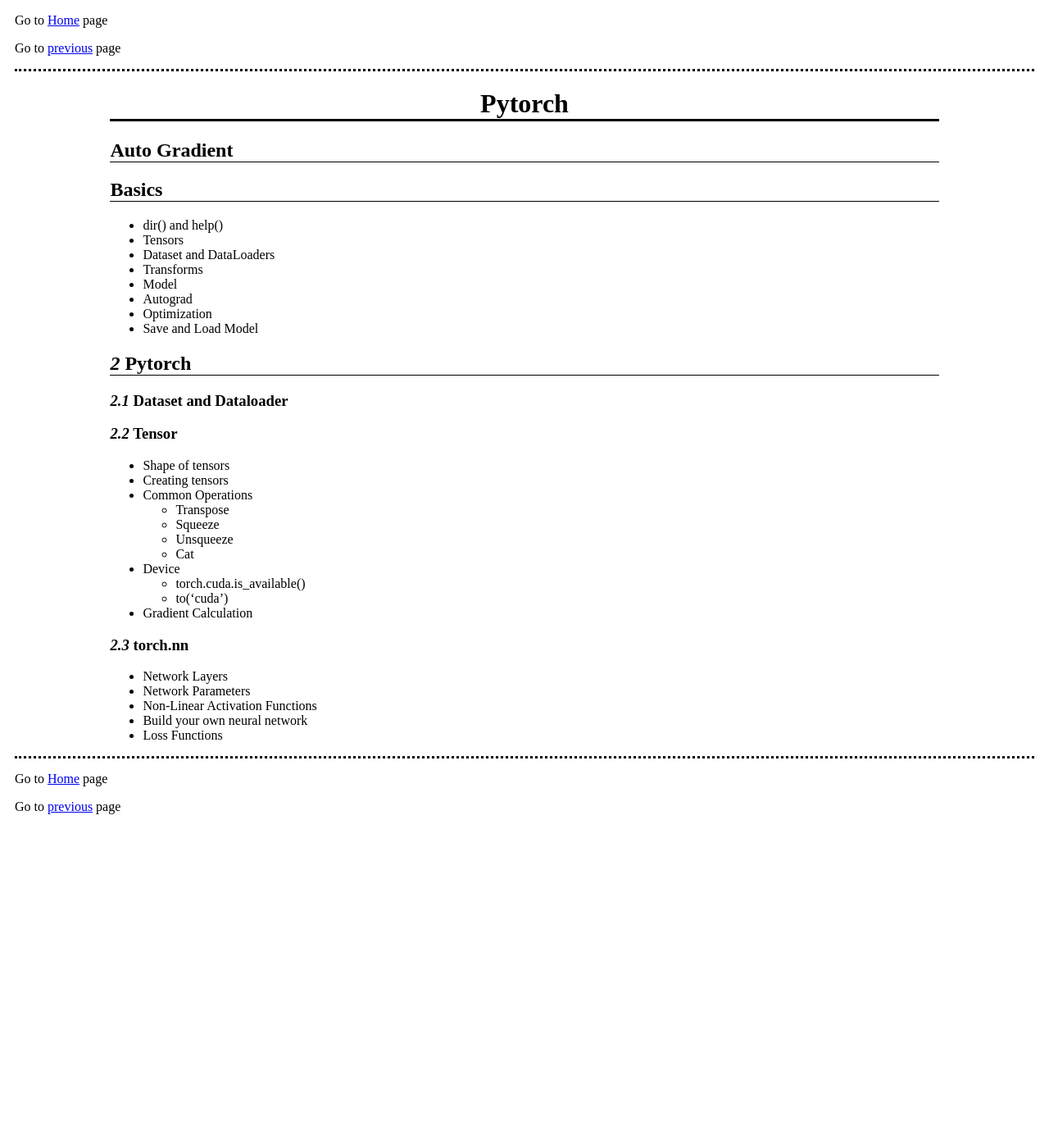
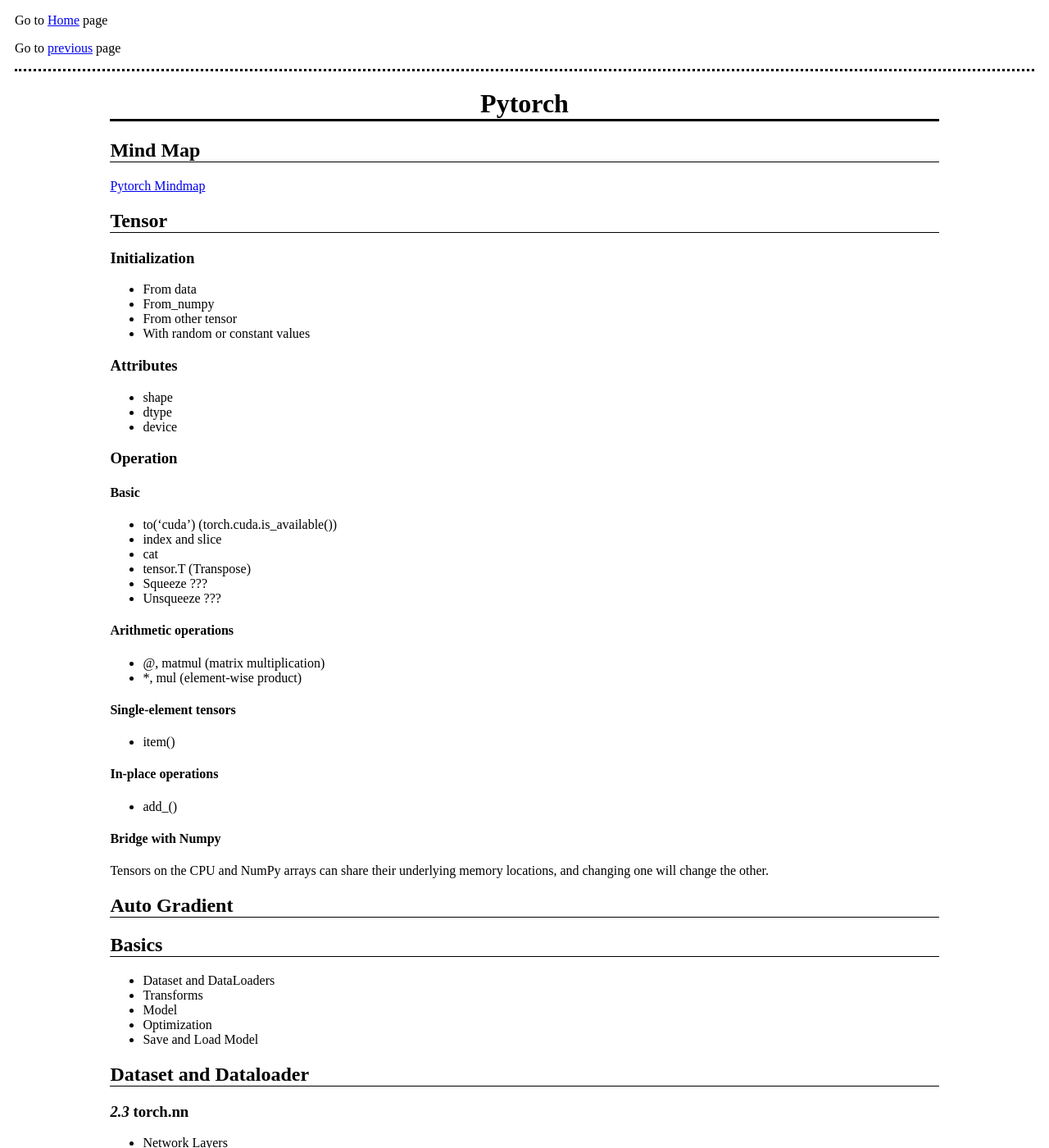
Before and after one commit to WGZ-W/wgz-w.github.io, a Jekyll site: the page built from _posts/Study/2024-11-10-pytorch.md, in a window 1280 px wide and 1400 px high. Shown: the whole window at 82% size. Built offline with Jekyll 4.4.1, drawn with Linux system fonts in a browser that asks for light colours.

Commit message:
python's coding style and pytorch's tensor

```diff
--- a/_posts/Study/2024-11-10-pytorch.md
+++ b/_posts/Study/2024-11-10-pytorch.md
@@ -6,31 +6,55 @@
 
 # Pytorch
 
+## Mind Map
+[Pytorch Mindmap](/mindmap/pytorch.html)
+
+## Tensor
+### Initialization
+- From data
+- From_numpy
+- From other tensor
+- With random or constant values
+
+### Attributes
+- shape
+- dtype
+- device
+
+### Operation
+#### Basic
+- to('cuda') (torch.cuda.is_available())
+- index and slice
+- cat
+- tensor.T (Transpose)
+- Squeeze ???
+- Unsqueeze ???
+
+#### Arithmetic operations
+- @, matmul (matrix multiplication)
+- *, mul (element-wise product)
+
+#### Single-element tensors
+- item()
+
+#### In-place operations
+- add_()
+
+#### Bridge with Numpy
+Tensors on the CPU and NumPy arrays can share their underlying memory locations, and changing one will change the other.
+
+
 ## Auto Gradient
 ## Basics
-- dir() and help()
-- Tensors
 - Dataset and DataLoaders
 - Transforms
 - Model
-- Autograd
 - Optimization
 - Save and Load Model
 
-## *2* Pytorch
-### *2.1* Dataset and Dataloader
-### *2.2* Tensor
-- Shape of tensors
-- Creating tensors
-- Common Operations
-  - Transpose
-  - Squeeze
-  - Unsqueeze
-  - Cat
-- Device
-  - torch.cuda.is_available()
-  - to('cuda')
-- Gradient Calculation
+
+## Dataset and Dataloader
+
 
 ### *2.3* torch.nn
 - Network Layers
```
Also changed, not shown: _posts/Study/2024-11-07-python.md (+34 -19 lines), mindmap/python.html (+2 -2 lines), mindmap/pytorch.html (added, +44 -0 lines).
